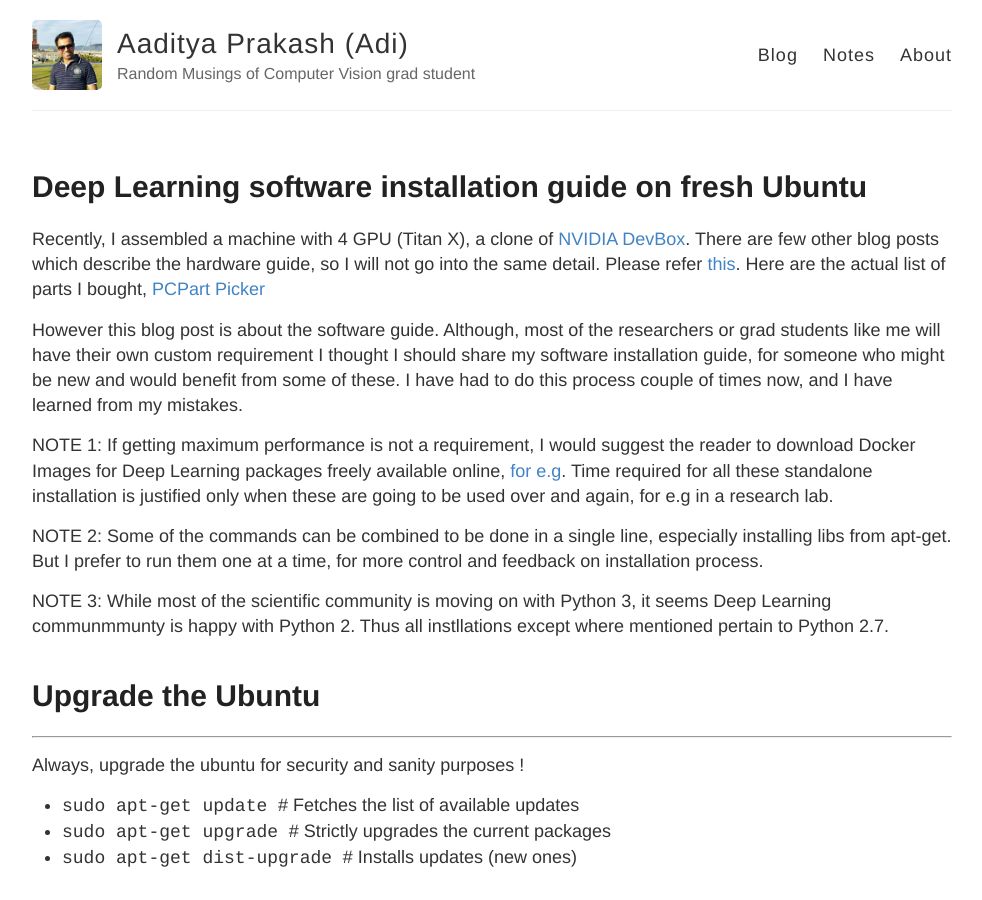
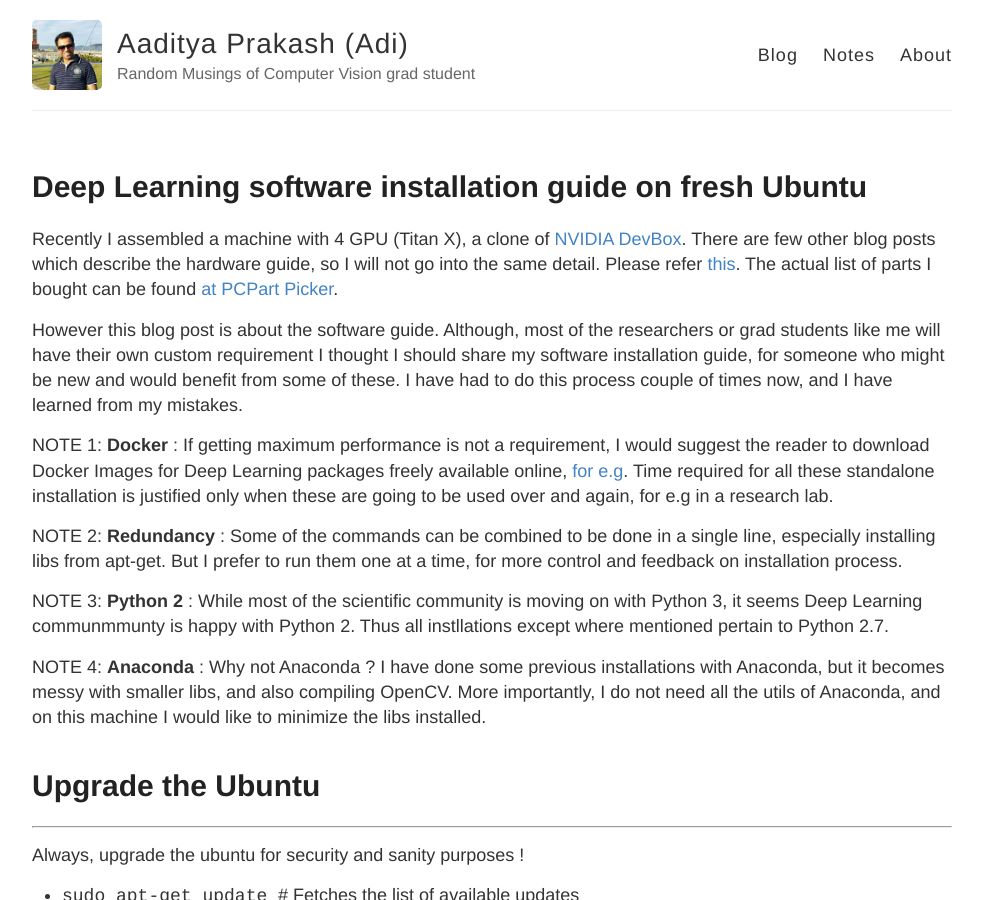
Before and after one commit to iamaaditya/iamaaditya.github.io, a Jekyll site: the page built from _posts/2016-01-15-Deep-Learning-software-installation-guide-on-fresh-Ubuntu.md, in a window 1280 px wide and 900 px high. Shown: the whole window, without its empty margins (84-1066 px from the left). Built offline with Jekyll 4.4.1, drawn with Linux system fonts in a browser that asks for light colours; Markdown is read by kramdown in place of the engine named in the settings; comment, search, counter and statistics services are not loaded.

Commit message:
more formatting and notes

```diff
--- a/_posts/2016-01-15-Deep-Learning-software-installation-guide-on-fresh-Ubuntu.md
+++ b/_posts/2016-01-15-Deep-Learning-software-installation-guide-on-fresh-Ubuntu.md
@@ -13,16 +13,18 @@ tags:
   - deep learning
 ---
 
-Recently, I assembled a machine with 4 GPU (Titan X), a clone of [NVIDIA DevBox](https://developer.nvidia.com/devbox). There are few other blog posts which describe the hardware guide, so I will not go into the same detail. Please refer [this](https://www.facebook.com/notes/chris-lengerich/build-your-own-nvidia-devbox/10152999419281541).
-Here are the actual list of parts I bought, [PCPart Picker](https://pcpartpicker.com/user/iamaaditya/saved/LPmZxr)
+Recently I assembled a machine with 4 GPU (Titan X), a clone of [NVIDIA DevBox](https://developer.nvidia.com/devbox). There are few other blog posts which describe the hardware guide, so I will not go into the same detail. Please refer [this](https://www.facebook.com/notes/chris-lengerich/build-your-own-nvidia-devbox/10152999419281541).
+The actual list of parts I bought can be found [ at PCPart Picker](https://pcpartpicker.com/user/iamaaditya/saved/LPmZxr).
 
 However this blog post is about the software guide. Although, most of the researchers or grad students like me will have their own custom requirement I thought I should share my software installation guide, for someone who might be new and would benefit from some of these. I have had to do this process couple of times now, and I have learned from my mistakes.
 
-NOTE 1: If getting maximum performance is not a requirement, I would suggest the reader to download Docker Images for Deep Learning packages freely available online, [for e.g](https://hub.docker.com/r/kaixhin/cuda-theano/). Time required for all these standalone installation is justified only when these are going to be used over and again, for e.g in a research lab.
+NOTE 1: **Docker** :  If getting maximum performance is not a requirement, I would suggest the reader to download Docker Images for Deep Learning packages freely available online, [for e.g](https://hub.docker.com/r/kaixhin/cuda-theano/). Time required for all these standalone installation is justified only when these are going to be used over and again, for e.g in a research lab.
 
-NOTE 2: Some of the commands can be combined to be done in a single line, especially installing libs from apt-get. But I prefer to run them one at a time, for more control and feedback on installation process.
+NOTE 2: **Redundancy** : Some of the commands can be combined to be done in a single line, especially installing libs from apt-get. But I prefer to run them one at a time, for more control and feedback on installation process.
 
-NOTE 3: While most of the scientific community is moving on with Python 3, it seems Deep Learning communmmunty is happy with Python 2. Thus all instllations except where mentioned pertain to Python 2.7.
+NOTE 3: **Python 2** : While most of the scientific community is moving on with Python 3, it seems Deep Learning communmmunty is happy with Python 2. Thus all instllations except where mentioned pertain to Python 2.7.
+
+NOTE 4: **Anaconda** : Why not Anaconda ? I have done some previous installations with Anaconda, but it becomes messy with smaller libs, and also compiling OpenCV. More importantly, I do not need all the utils of Anaconda, and on this machine I would like to minimize the libs installed.
 
 # Upgrade the Ubuntu
 ---
@@ -103,6 +105,7 @@ NOTE 3: While most of the scientific community is moving on with Python 3, it se
 ## Install CuDNN
   CuDNN improves the performance of deep learning libraries. Unfornately, not all of them work with latest version. Google's Tensorflow requires v2, Theano & Caffe works with v3, whereas latest version is 4.
   To get the library you will have to register at [NVIDIA CuDNN](https://developer.nvidia.com/cudnn)
+
   * Download the archive folder
   * `cd <extracted_directory>`
   * `export LD_LIBRARY_PATH=`pwd`:$LD_LIBRARY_PATH`
```
Also changed, not shown: 2 other files.
